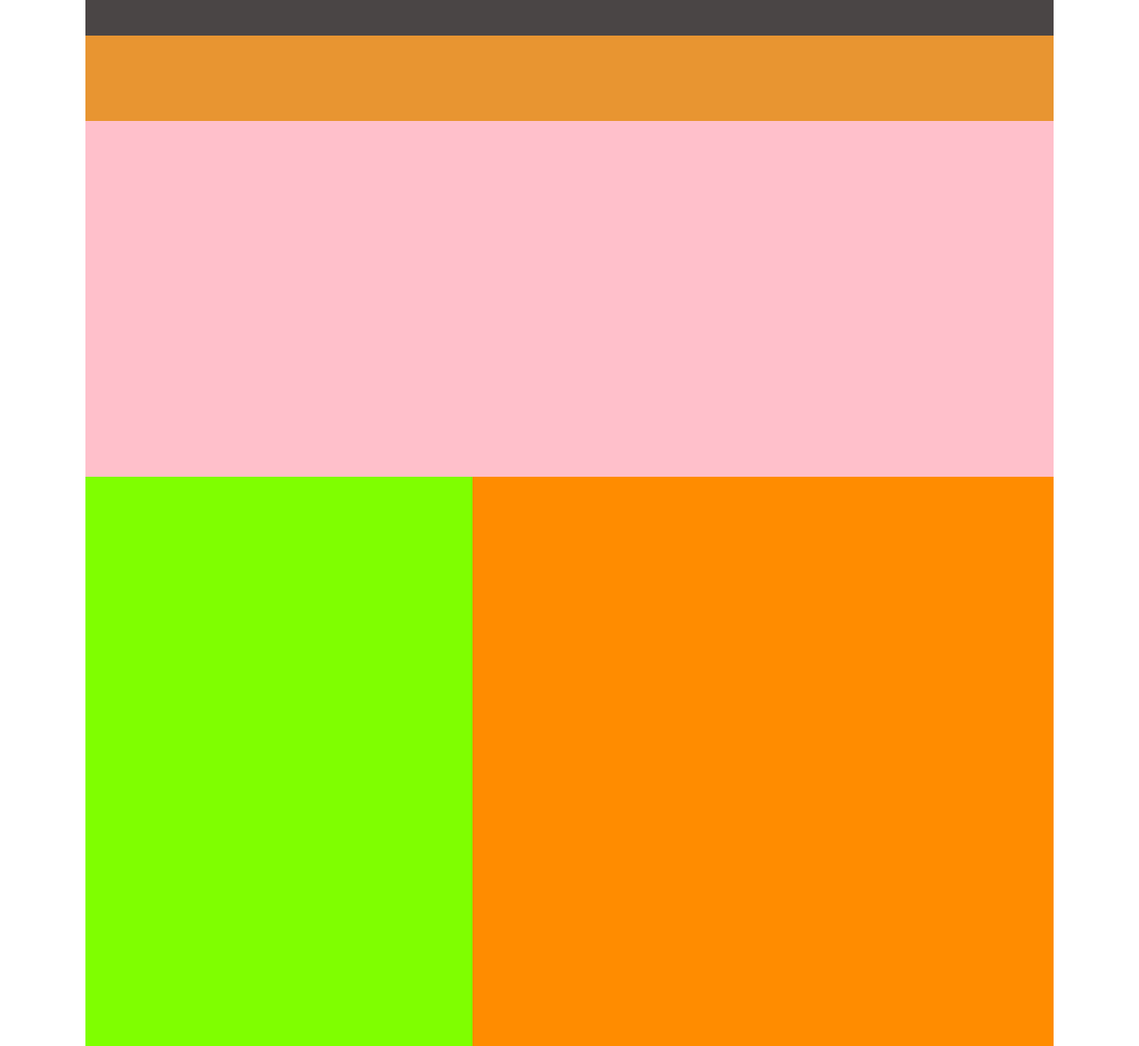
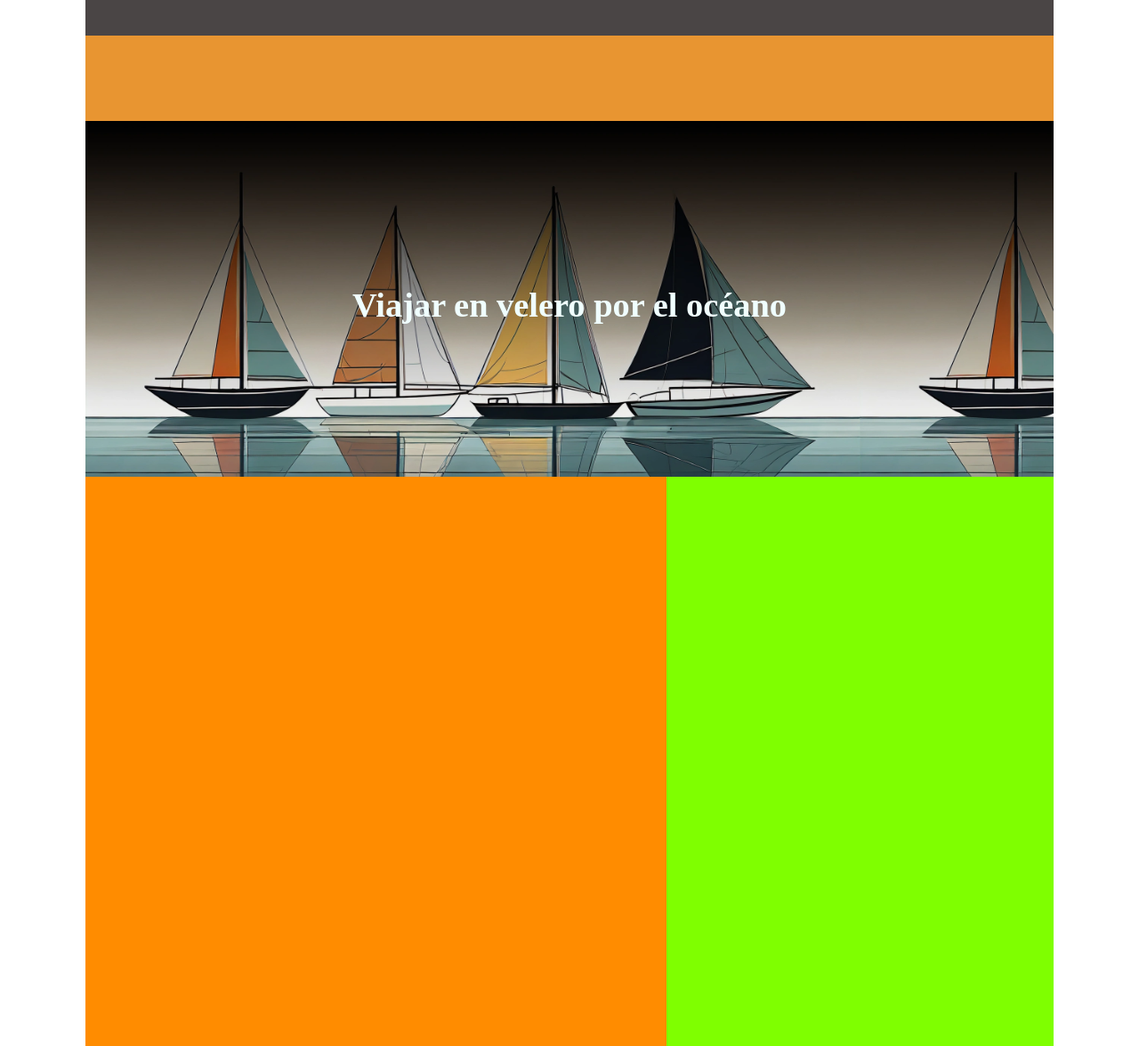
Before and after one commit to naytxi/Medium_project, a plain HTML site: page index.html in a window 1280 px wide. Shown: the part 200-1376 px from the top of the page at 89% size. Drawn offline with Linux system fonts and the light colour scheme.

Commit message:
imagen fondo .carrusel con h1

```diff
--- a/assets/css/style.css
+++ b/assets/css/style.css
@@ -14,12 +14,20 @@ nav{min-height: 6rem;
     background-color: rgb(232, 149, 49);}
 
 .carrusel{min-height: 25rem;
-            background-color: pink;}
+            background-color: pink;
+            background-image: url("../../img_sitio/maqueta.jpg");
+            background-size: 80%;
+            display: flex;
+            justify-content: center;
+            align-items: center;}
+
+.carrusel h1{color: azure;
+            font-size: 2.4rem;
+            margin-top: 2.5rem;}
 
 .content{min-height: 40rem;
         background-color: brown;
-        display: flex;
-        flex-direction: row-reverse;}
+        display: flex;}
 
 main{width: 60%;
     min-height: 40rem;
--- a/index.html
+++ b/index.html
@@ -17,6 +17,7 @@
 
     </nav>
     <div class="carrusel">
+        <h1> Viajar en velero por el océano</h1>
 
     </div>
     <div class="content">
```
Also changed, not shown: img_sitio/maqueta.jpg (added).
